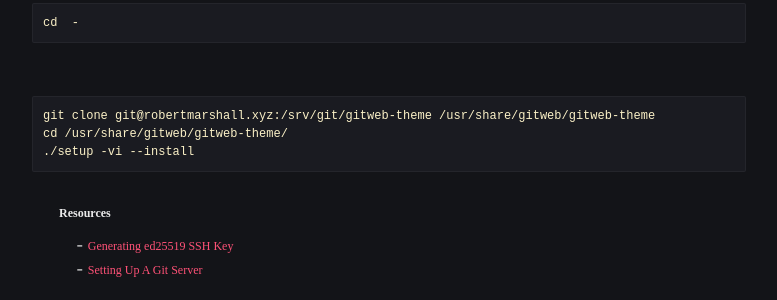
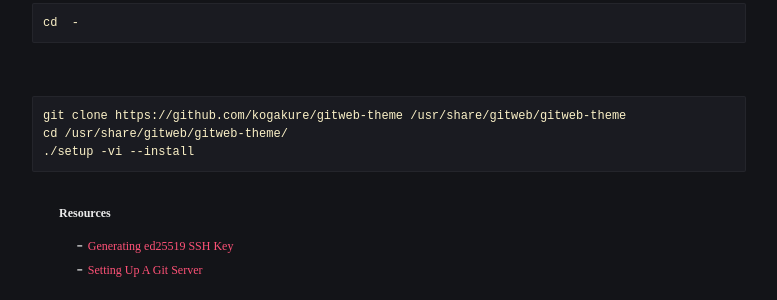
Before and after one commit to robert-marshall/xyz, a Jekyll site: the page built from _posts/2020-12-08-install-and-configure-gitweb.md, in a window 1280 px wide and 900 px high, scrolled down 1806 px. Shown: the part 365-665 px from the top of the window, without its empty margins (251-1028 px from the left). Built offline with Jekyll 4.4.1, drawn with Linux system fonts in a browser that asks for light colours.

````diff
--- a/_posts/2020-12-08-install-and-configure-gitweb.md
+++ b/_posts/2020-12-08-install-and-configure-gitweb.md
@@ -113,7 +113,7 @@
 <br />
 
 ```
-git clone git@robertmarshall.xyz:/srv/git/gitweb-theme /usr/share/gitweb/gitweb-theme
+git clone https://github.com/kogakure/gitweb-theme /usr/share/gitweb/gitweb-theme
 cd /usr/share/gitweb/gitweb-theme/
 ./setup -vi --install
 ```
````
